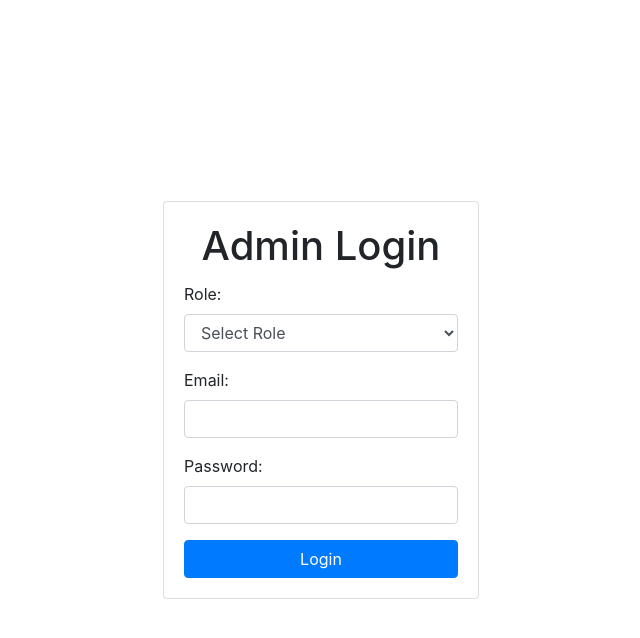
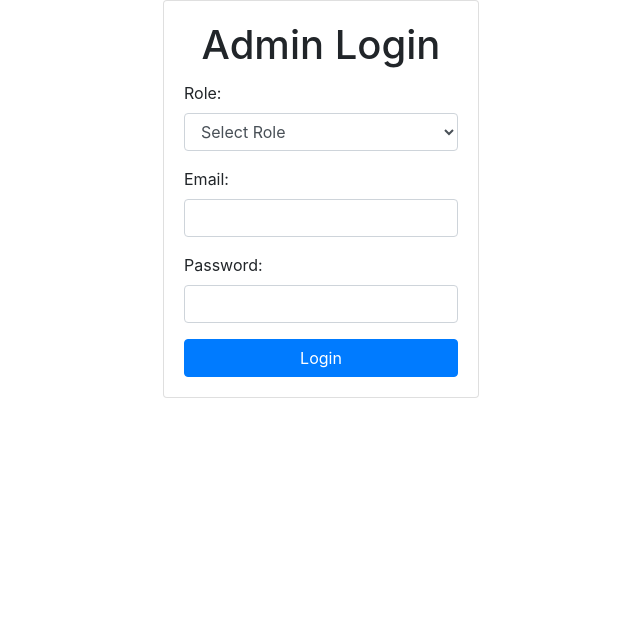
Before and after one commit to titusmuteti/waterapp-frontend, a React (Create React App) app: page /admin in a window 1280 px wide. Shown: the top 638 px of the page, without its empty margins (319-959 px from the left). Built offline with nearby package versions, Linux system fonts and the light colour scheme; no server answers.

Commit message:
styling the table in admin dashboard

```diff
--- a/src/Dashboards/AdminDashboard.css
+++ b/src/Dashboards/AdminDashboard.css
@@ -11,5 +11,5 @@
   display: flex;
   justify-content: center;
   align-items: center;
-  height: 100vh; /* Optional: Adjust the height as needed */
+  /* height: 100vh; Optional: Adjust the height as needed */
 }
```
